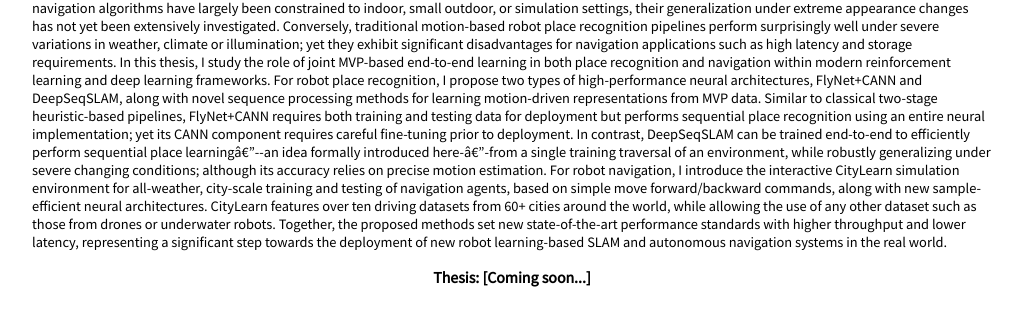
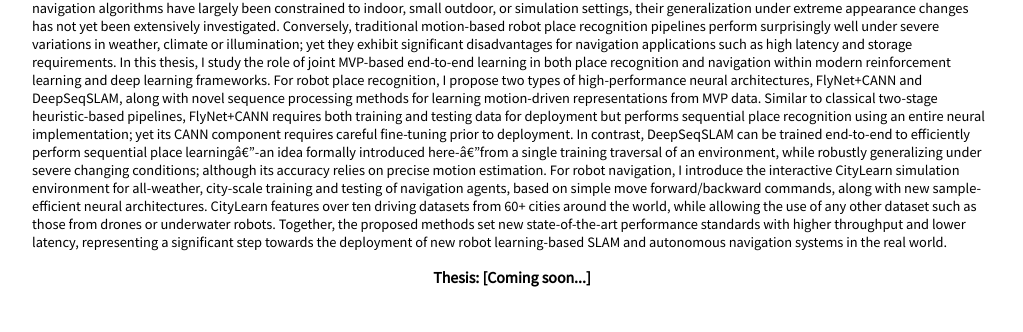
Before and after one commit to mchancan/mchancan.github.io, a Jekyll site: the page built from phd-thesis/index.html, in a window 1280 px wide. Shown: the part 345-677 px from the top of the page, without its empty margins (128-1151 px from the left). Built offline with Jekyll 4.4.1, drawn with Linux system fonts in a browser that asks for light colours; comment, search, counter and statistics services are not loaded; a style sheet for code colours, icons or effects is not loaded; some of the changed text lies outside the part shown.

```diff
--- a/phd-thesis/index.html
+++ b/phd-thesis/index.html
@@ -28,7 +28,7 @@ title: "The Role of Motion-and-Visual Perception in Robot Place Learning and Nav
   and DeepSeqSLAM, along with novel sequence processing methods for learning motion-driven representations from MVP data.
   Similar to classical two-stage heuristic-based pipelines, FlyNet+CANN requires both training and testing data for deployment but performs
   sequential place recognition using an entire neural implementation; yet its CANN component requires careful fine-tuning prior to deployment.
-  In contrast, DeepSeqSLAM can be trained end-to-end to efficiently perform sequential place learning—--an idea formally introduced here-—-from
+  In contrast, DeepSeqSLAM can be trained end-to-end to efficiently perform sequential place learning—-an idea formally introduced here-—from
   a single training traversal of an environment, while robustly generalizing under severe changing conditions; although its accuracy relies
   on precise motion estimation. For robot navigation, I introduce the interactive CityLearn simulation environment for all-weather, city-scale
   training and testing of navigation agents, based on simple move forward/backward commands, along with new sample-efficient neural architectures.
```
